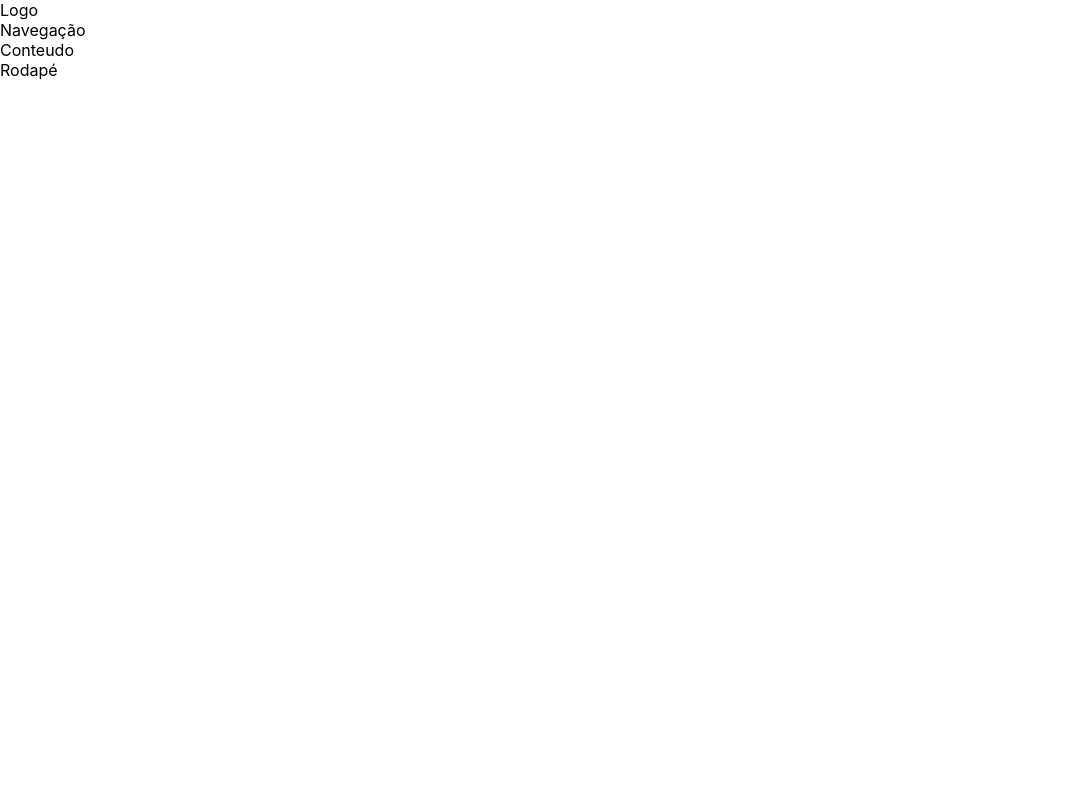
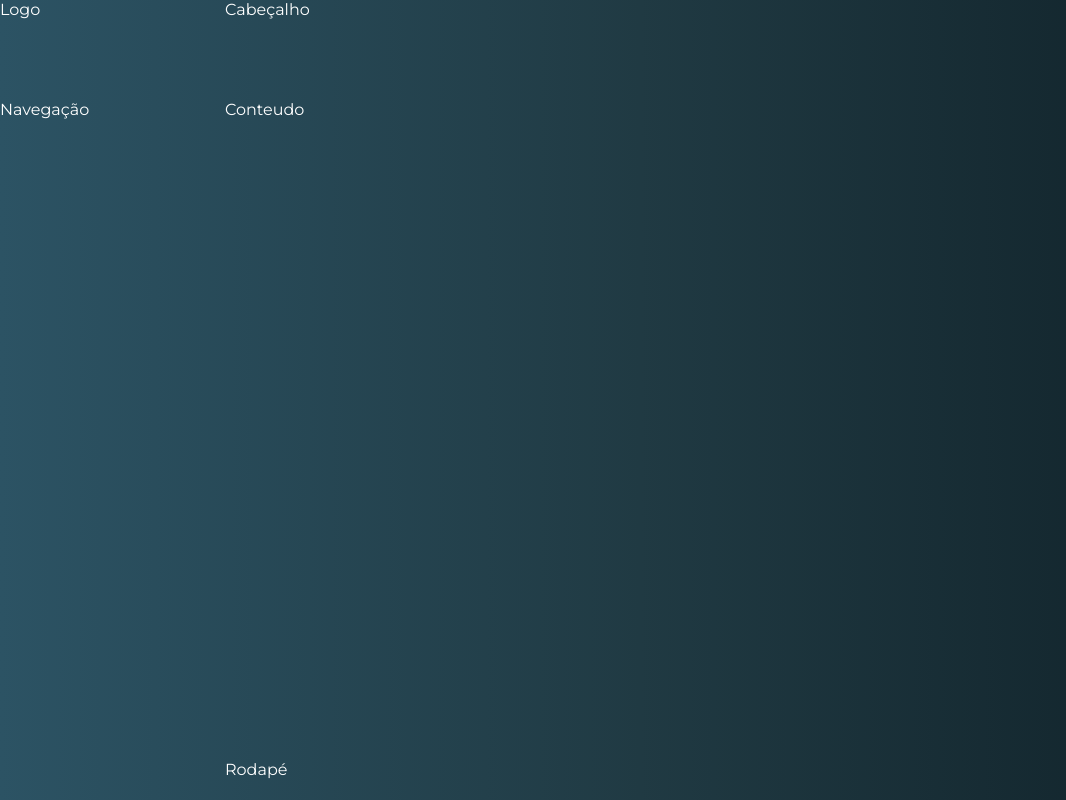
Before and after one commit to arlansonic/CodeBr, a React (Create React App) app in the folder React/crud/frontend/: page / in a window 1280 px wide. Shown: the whole page, without its empty margins (0-1066 px from the left). Built offline with nearby package versions, Linux system fonts and the light colour scheme.

Commit message:
Applying styles with Css Grid

```diff
--- a/React/crud/frontend/public/index.html
+++ b/React/crud/frontend/public/index.html
@@ -3,6 +3,7 @@
   <head>
     <meta charset="utf-8" />
     <link rel="icon" href="%PUBLIC_URL%/favicon.ico" />
+    <link href="https://fonts.googleapis.com/css?family=Montserrat:300,400,500,700" rel="stylesheet">
     <meta name="viewport" content="width=device-width, initial-scale=1" />
     <meta name="theme-color" content="#000000" />
     <meta
--- a/React/crud/frontend/src/main/App.css
+++ b/React/crud/frontend/src/main/App.css
@@ -0,0 +1,62 @@
+:root {
+    --bg-dark: #1a2f3a;
+
+    --logo-height: 100px;
+    --header-height: 100px;
+    --aside-width: 225px;
+    --footer-height: 40px;
+
+    --shadow:
+        0 2px 23px 0 rgba(0, 0, 0, 0.1),
+        0 2px 49px 0 rgba(0, 0, 0, 0.06);
+}
+
+body{
+    background: #0F2027;  /* fallback for old browsers */
+    background: -webkit-linear-gradient(to right, #2C5364, #203A43, #0F2027);  /* Chrome 10-25, Safari 5.1-6 */
+    background: linear-gradient(to right, #2C5364, #203A43, #0F2027); /* W3C, IE 10+/ Edge, Firefox 16+, Chrome 26+, Opera 12+, Safari 7+ */
+    color: white;
+
+}
+
+*{
+    box-sizing: border-box;
+    font-family: 'Montserrat', 'sans-serif';
+}
+
+/* App Layout em Grid */
+
+.app{
+    margin: 0px;
+    display: grid;
+    grid-template-columns: var(--aside-width) 1fr;
+    grid-template-rows:
+    var(--header-height)
+    1fr
+    var(--footer-height);
+    grid-template-areas:
+    "logo header"
+    "menu content"
+    "menu footer";
+    height: 100vh;
+}
+
+aside.logo{
+    grid-area: logo;
+}
+
+header.header{
+    grid-area: header;
+}
+
+aside.menu-area{
+    grid-area: menu;
+}
+
+main.content{
+    grid-area: content;
+}
+
+footer.footer{
+    grid-area: footer;
+}
--- a/React/crud/frontend/src/main/App.jsx
+++ b/React/crud/frontend/src/main/App.jsx
@@ -5,11 +5,13 @@
 import Nav from '../components/template/Nav'
 import Main from '../components/template/Main'
 import Footer from '../components/template/Footer'
+import Header from '../components/template/Header'
 
 export default props =>
     <div className="app">
         <Logo />
         <Nav />
+        <Header/>
         <Main />
         <Footer />
     </div>
```
